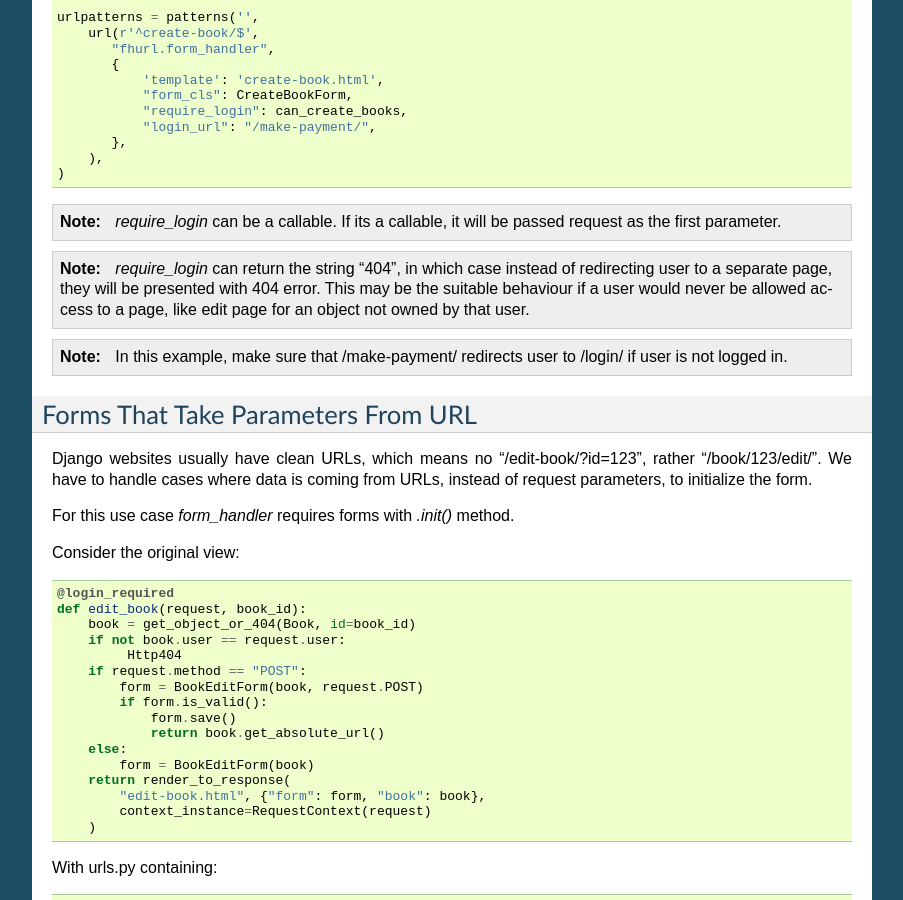
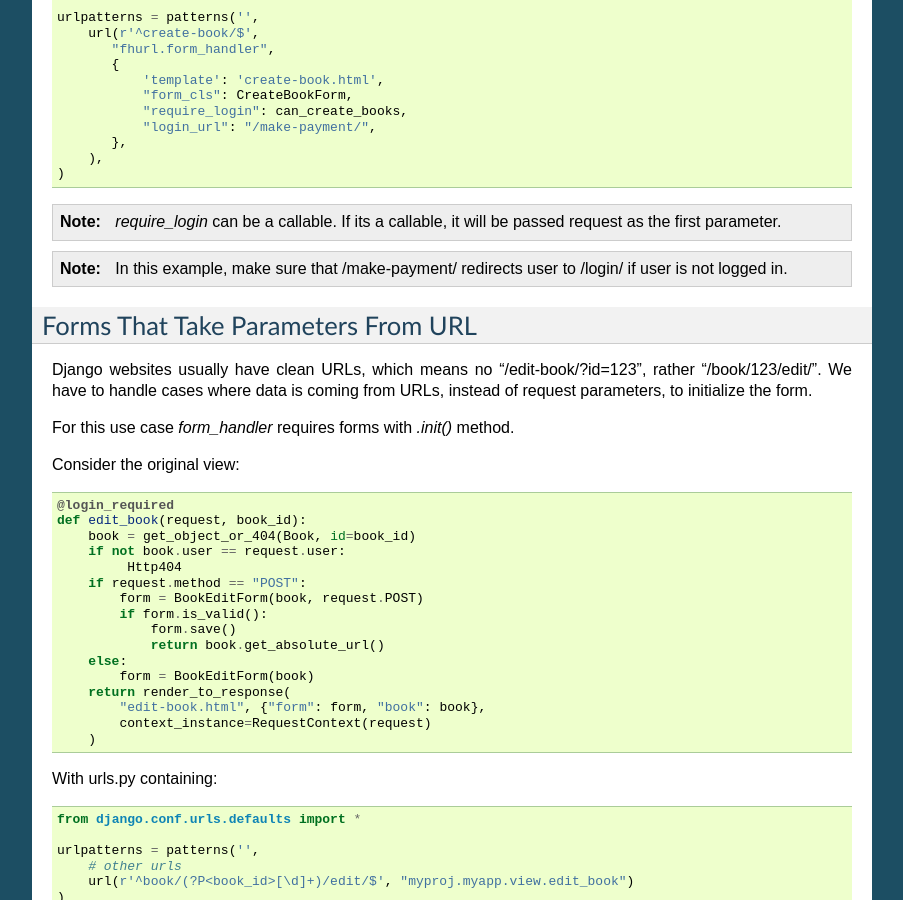
Before and after one commit to amitu/fhurl, a Sphinx documentation site: the page built from docs/source/index.rst, in a window 1280 px wide and 900 px high, scrolled down 2986 px. Shown: the whole window, without its empty margins (198-1101 px from the left). Built offline with Sphinx 7.4.7, drawn with Linux system fonts in a browser that asks for light colours.

Commit message:
removed an unneeded feature

```diff
--- a/docs/source/index.rst
+++ b/docs/source/index.rst
@@ -189,13 +189,6 @@ Here is how to handle this situation::
 
     `require_login` can be a callable. If its a callable, it will be passed
     request as the first parameter.
-
-.. note::
-
-    `require_login` can return the string "404", in which case instead of
-    redirecting user to a separate page, they will be presented with 404 error.
-    This may be the suitable behaviour if a user would never be allowed access
-    to a page, like edit page for an object not owned by that user.
 
 .. note::
 
--- a/fhurl.py
+++ b/fhurl.py
@@ -123,8 +123,6 @@ def form_handler(
     elif require_login:
         require_login = not request.user.is_authenticated()
     if require_login:
-        if require_login == "404":
-            raise Http404("login required")
         redirect_url = "%s?next=%s" % (
             login_url, urllib2.quote(request.get_full_path())
         ) # FIXME
```
